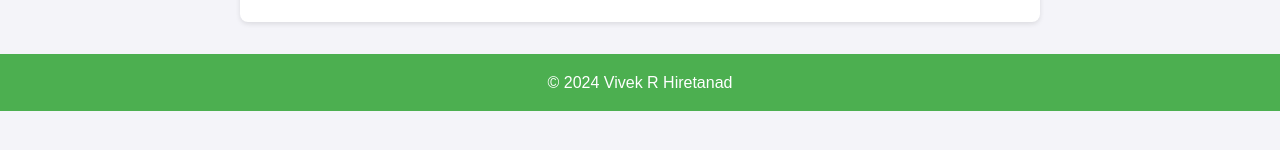
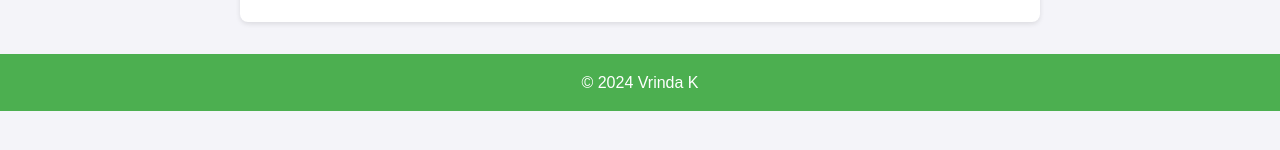
Before and after one commit to vivek-r-hiretanad/portfolio, a plain HTML site: page biodata.html in a window 1280 px wide. Shown: the part 432-582 px from the top of the page. Drawn offline with Linux system fonts and the light colour scheme.

Commit message:
Update biodata.html

```diff
--- a/biodata.html
+++ b/biodata.html
@@ -33,7 +33,7 @@
         </ul>
     </main>
     <footer>
-        <p>&copy; 2024 Vivek R Hiretanad</p>
+        <p>&copy; 2024 Vrinda K</p>
     </footer>
 </body>
 </html>
```
